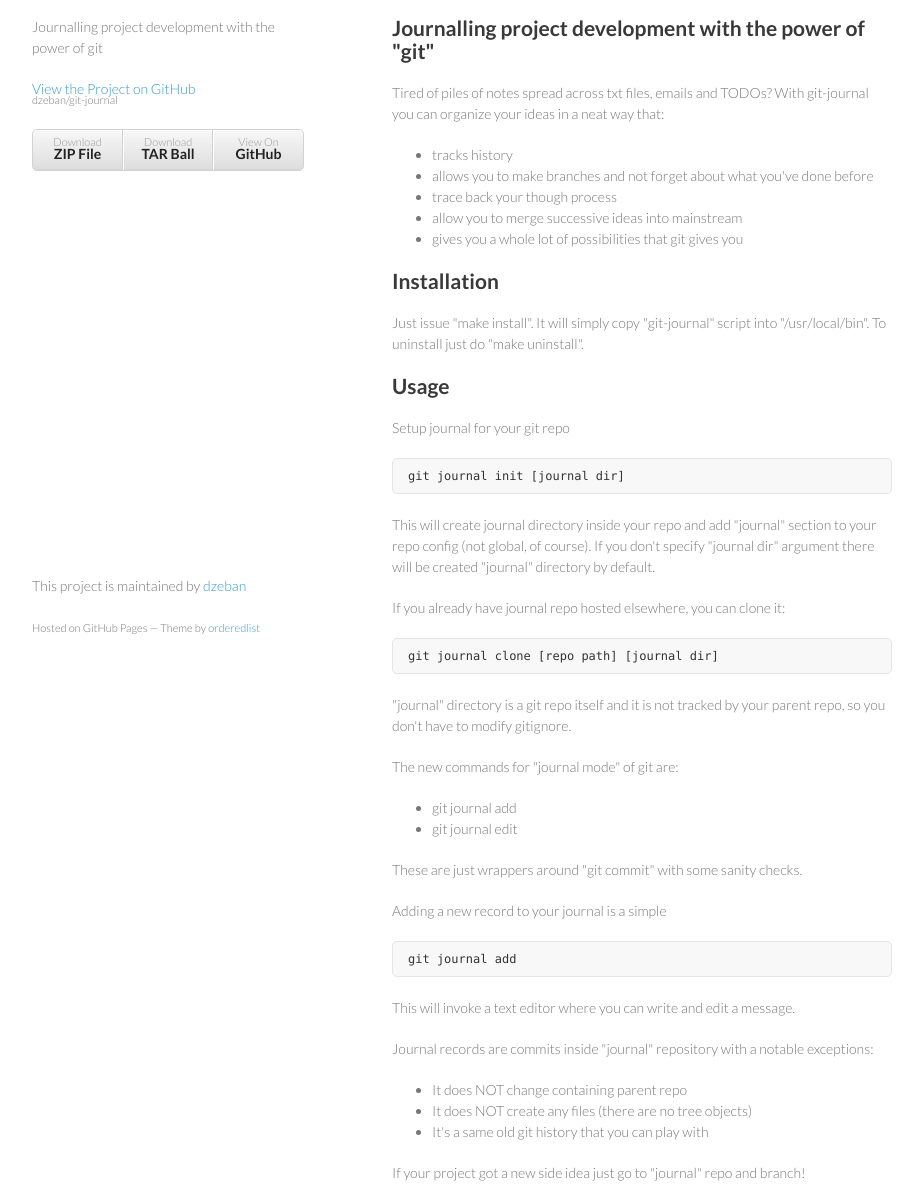
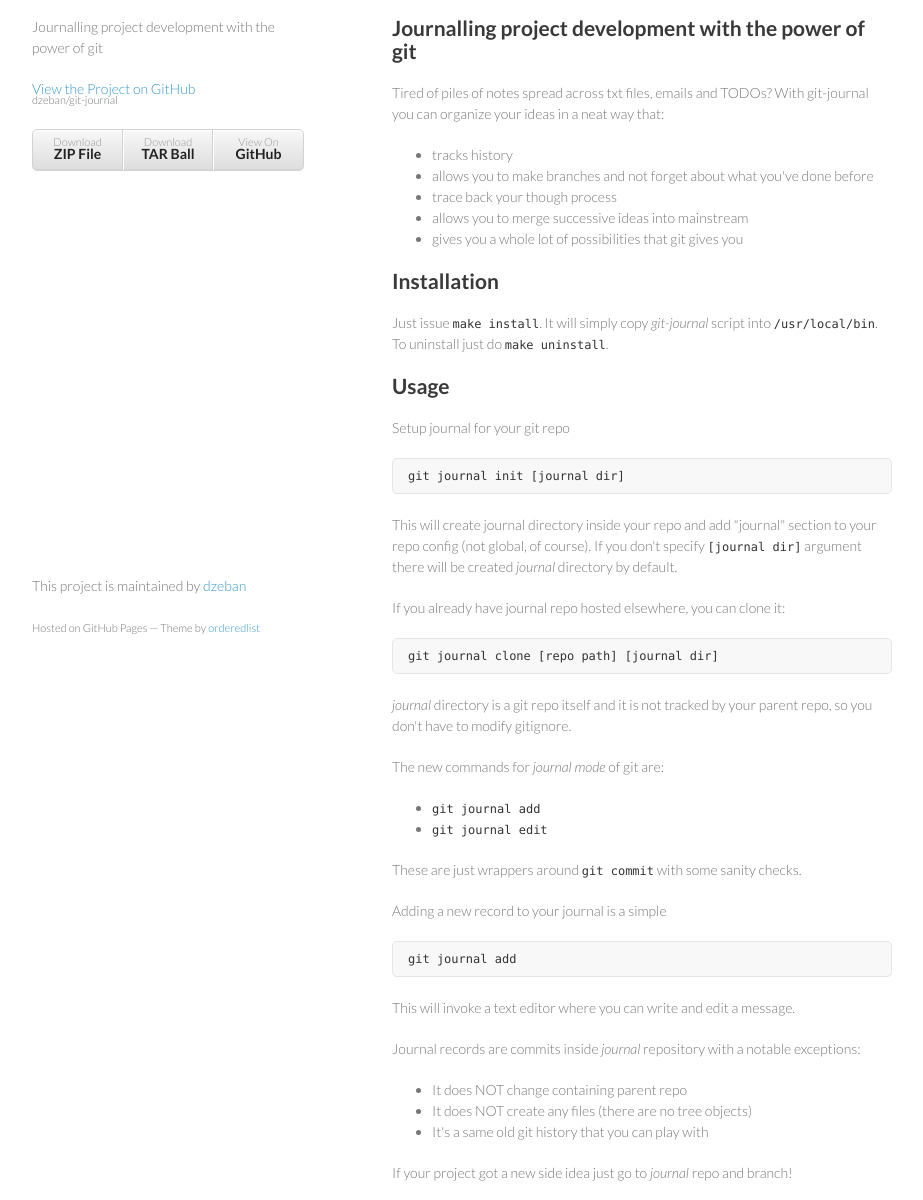
Before and after one commit to dzeban/git-journal, a plain HTML site: page index.html in a window 1280 px wide. Shown: the part 93-1293 px from the top of the page, without its empty margins (178-1101 px from the left). Drawn offline with Linux system fonts and the light colour scheme.

```diff
--- a/index.html
+++ b/index.html
@@ -32,7 +32,7 @@
 <a id="git-journal" class="anchor" href="#git-journal" aria-hidden="true"><span class="octicon octicon-link"></span></a>Git Journal</h1>
 
 <h2>
-<a id="journalling-project-development-with-the-power-of-git" class="anchor" href="#journalling-project-development-with-the-power-of-git" aria-hidden="true"><span class="octicon octicon-link"></span></a>Journalling project development with the power of "git"</h2>
+<a id="journalling-project-development-with-the-power-of-git" class="anchor" href="#journalling-project-development-with-the-power-of-git" aria-hidden="true"><span class="octicon octicon-link"></span></a>Journalling project development with the power of git</h2>
 
 <p>Tired of piles of notes spread across txt files, emails and TODOs?
 With git-journal you can organize your ideas in a neat way that:</p>
@@ -41,15 +41,15 @@
 <li>tracks history</li>
 <li>allows you to make branches and not forget about what you've done before</li>
 <li>trace back your though process</li>
-<li>allow you to merge successive ideas into mainstream</li>
+<li>allows you to merge successive ideas into mainstream</li>
 <li>gives you a whole lot of possibilities that git gives you</li>
 </ul>
 
 <h2>
 <a id="installation" class="anchor" href="#installation" aria-hidden="true"><span class="octicon octicon-link"></span></a>Installation</h2>
 
-<p>Just issue "make install". It will simply copy "git-journal" script into "/usr/local/bin".
-To uninstall just do "make uninstall".</p>
+<p>Just issue <code>make install</code>. It will simply copy <em>git-journal</em> script into
+<code>/usr/local/bin</code>. To uninstall just do <code>make uninstall</code>.</p>
 
 <h2>
 <a id="usage" class="anchor" href="#usage" aria-hidden="true"><span class="octicon octicon-link"></span></a>Usage</h2>
@@ -60,25 +60,25 @@
 </code></pre>
 
 <p>This will create journal directory inside your repo and add "journal" section
-to your repo config (not global, of course). If you don't specify "journal dir"
-argument there will be created "journal" directory by default.</p>
+to your repo config (not global, of course). If you don't specify <code>[journal dir]</code>
+argument there will be created <em>journal</em> directory by default.</p>
 
 <p>If you already have journal repo hosted elsewhere, you can clone it:</p>
 
 <pre><code>git journal clone [repo path] [journal dir]
 </code></pre>
 
-<p>"journal" directory is a git repo itself and it is not tracked by your parent
+<p><em>journal</em> directory is a git repo itself and it is not tracked by your parent
 repo, so you don't have to modify gitignore.</p>
 
-<p>The new commands for "journal mode" of git are:</p>
+<p>The new commands for <em>journal mode</em> of git are:</p>
 
 <ul>
-<li>git journal add</li>
-<li>git journal edit</li>
+<li><code>git journal add</code></li>
+<li><code>git journal edit</code></li>
 </ul>
 
-<p>These are just wrappers around "git commit" with some sanity checks.</p>
+<p>These are just wrappers around <code>git commit</code> with some sanity checks.</p>
 
 <p>Adding a new record to your journal is a simple</p>
 
@@ -87,7 +87,7 @@
 
 <p>This will invoke a text editor where you can write and edit a message.</p>
 
-<p>Journal records are commits inside "journal" repository with a notable
+<p>Journal records are commits inside <em>journal</em> repository with a notable
 exceptions:</p>
 
 <ul>
@@ -96,7 +96,7 @@
 <li>It's a same old git history that you can play with</li>
 </ul>
 
-<p>If your project got a new side idea just go to "journal" repo and branch!</p>
+<p>If your project got a new side idea just go to <em>journal</em> repo and branch!</p>
 
 <pre><code>cd journal
 git checkout -b what-if
```
Also changed, not shown: params.json (+1 -1 lines).
